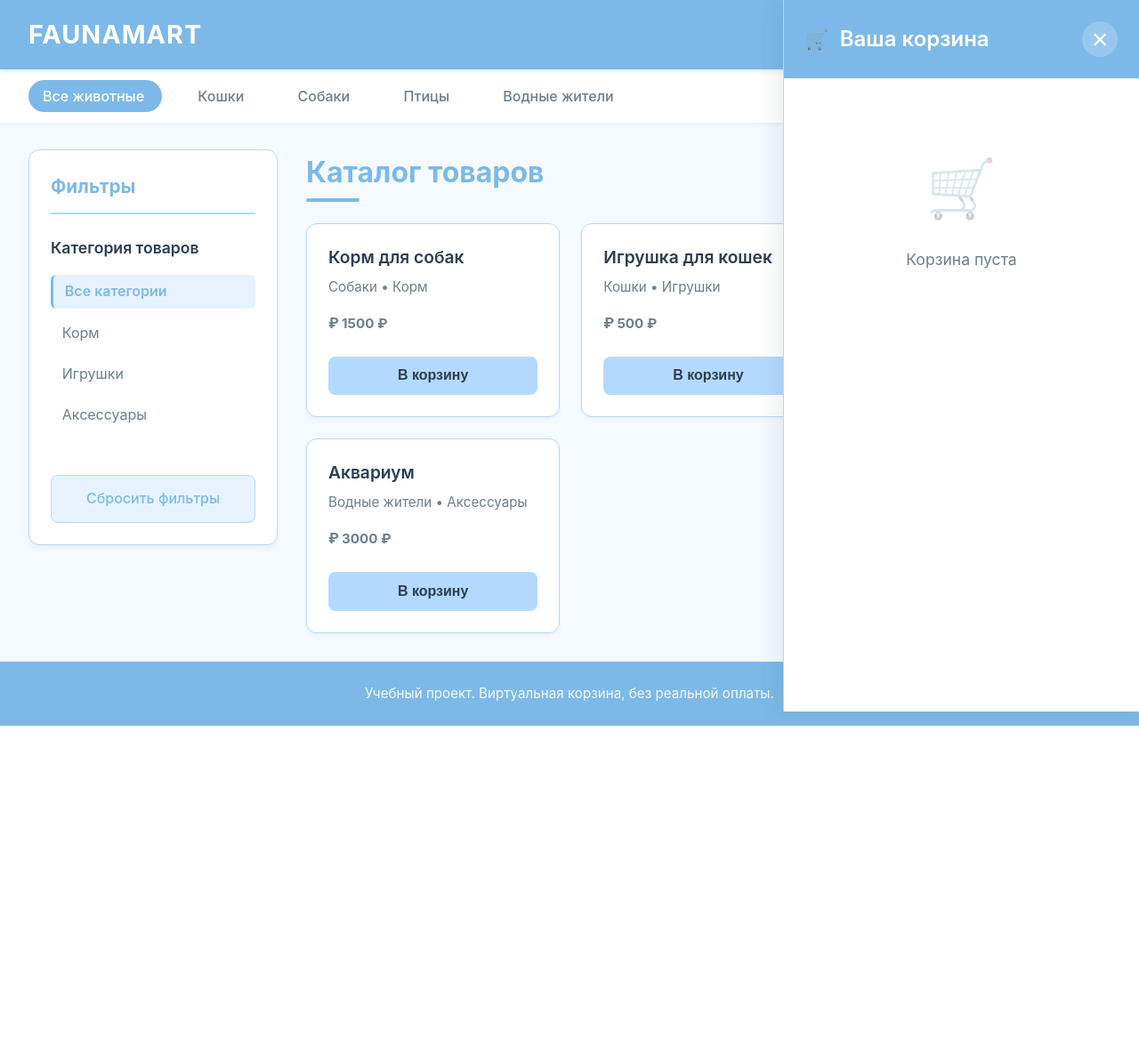
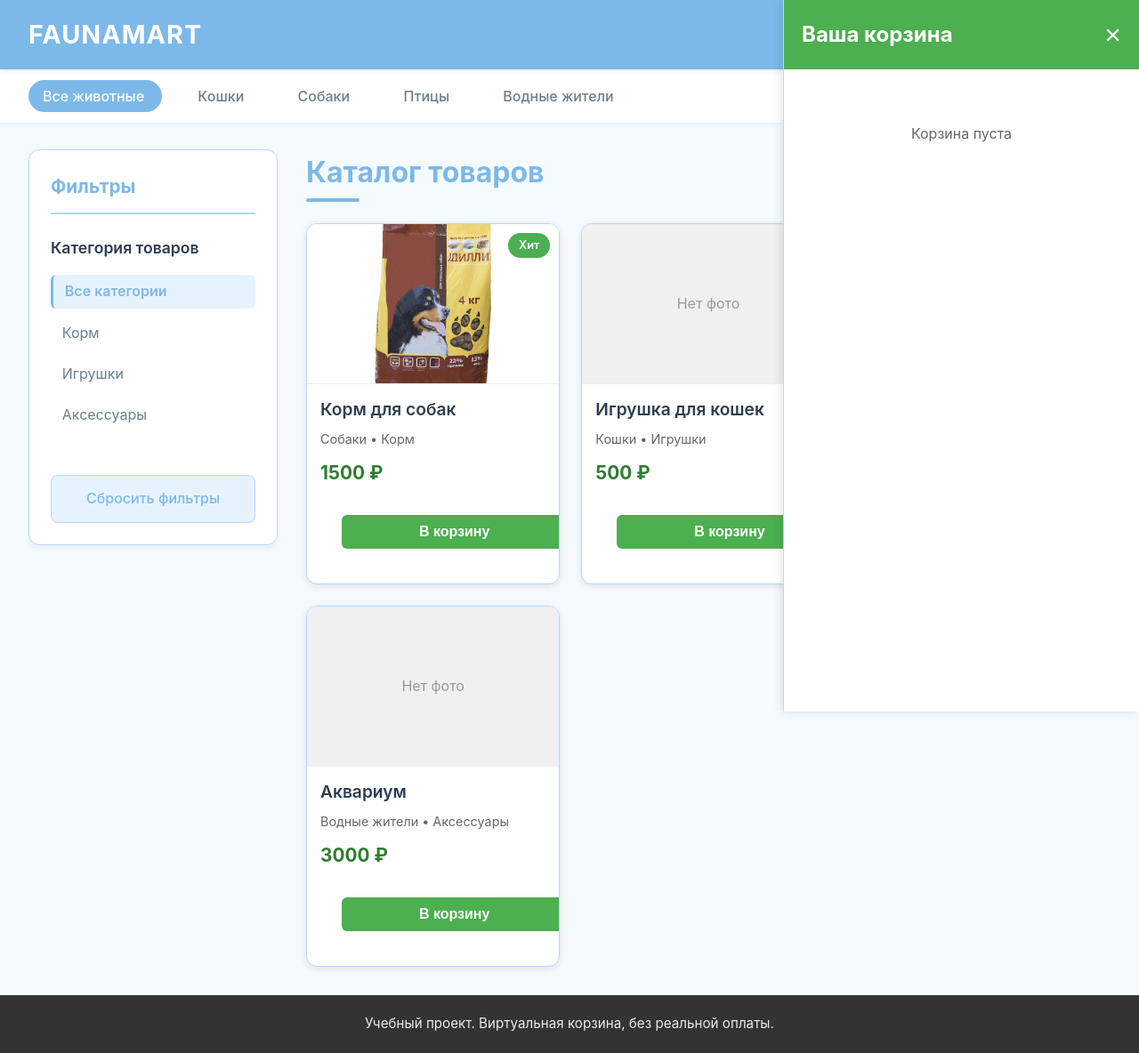
Before and after one commit to AndreevaMarina20/Catalog, a Django app: page / in a window 1280 px wide, after a click on "Открыть корзину". Shown: the whole page at 89% size. Before the commit the page ends 816 px from the top, so only its background shows below. Run offline with Django 5.2, Linux system fonts and the light colour scheme; data comes from the database, SQL or seed files in the repository.

Commit message:
ФОТО

```diff
--- a/catalog/templates/catalog/index.html
+++ b/catalog/templates/catalog/index.html
@@ -60,16 +60,42 @@
             <h2>Каталог товаров</h2>
             <div class="products-grid">
                 {% for product in products %}
-                <div class="product-card">
-                    <h3>{{ product.name }}</h3>
-                    <p>{{ product.animal.name }} • {{ product.category.name }}</p>
-                    <p class="product-price">{{ product.price }} ₽</p>
-                    <a href="{% url 'add_to_cart' product.id %}?next={{ request.get_full_path|urlencode }}" class="product-button">
-                        <button>В корзину</button>
-                    </a>
+                <div class="product-card" style="position: relative; background: white; border-radius: 12px; overflow: hidden; box-shadow: 0 2px 8px rgba(0,0,0,0.1);">
+
+                    <!-- ФОТО ТОВАРА -->
+                    {% if product.image %}
+                        <img src="{{ product.image.url }}" alt="{{ product.name }}" style="width: 100%; height: 180px; object-fit: cover; border-bottom: 1px solid #eee;">
+                    {% else %}
+                        <div style="width: 100%; height: 180px; background: #f0f0f0; display: flex; align-items: center; justify-content: center; border-bottom: 1px solid #eee;">
+                            <span style="color: #999;">Нет фото</span>
+                        </div>
+                    {% endif %}
+
+                    <!-- БЕЙДЖ (если есть) -->
+                    {% if product.badge %}
+                        <div style="position: absolute; top: 10px; right: 10px; background: #4CAF50; color: white; padding: 4px 12px; border-radius: 20px; font-size: 0.8rem; font-weight: 600; z-index: 10;">
+                            {{ product.badge }}
+                        </div>
+                    {% endif %}
+
+                    <!-- ИНФОРМАЦИЯ О ТОВАРЕ -->
+                    <div style="padding: 15px;">
+                        <h3 style="margin: 0 0 8px 0; font-size: 1.2rem;">{{ product.name }}</h3>
+                        <p style="margin: 0 0 10px 0; color: #666; font-size: 0.9rem;">
+                            {{ product.animal.name }} • {{ product.category.name }}
+                        </p>
+                        <p style="font-size: 1.3rem; font-weight: bold; color: #2E7D32; margin: 0 0 15px 0;">
+                            {{ product.price }} ₽
+                        </p>
+                        <a href="{% url 'add_to_cart' product.id %}?next={{ request.get_full_path|urlencode }}" style="text-decoration: none;">
+                            <button style="width: 100%; padding: 10px; background: #4CAF50; color: white; border: none; border-radius: 6px; font-size: 1rem; font-weight: 600; cursor: pointer; transition: background 0.3s;">
+                                В корзину
+                            </button>
+                        </a>
+                    </div>
                 </div>
                 {% empty %}
-                <p class="empty-message">
+                <p class="empty-message" style="grid-column: 1/-1; text-align: center; padding: 50px; color: #666;">
                     Товары не найдены
                 </p>
                 {% endfor %}
@@ -77,47 +103,50 @@
         </section>
     </main>
 
-    <div id="cart-modal" class="cart-modal">
-        <div class="cart-header">
-            <h2>Ваша корзина</h2>
-            <button onclick="document.getElementById('cart-modal').style.display='none'" class="close-button">&times;</button>
+    <div id="cart-modal" class="cart-modal" style="display: none; position: fixed; top: 0; right: 0; width: 400px; height: 100vh; background: white; box-shadow: -2px 0 10px rgba(0,0,0,0.1); z-index: 2000; overflow-y: auto;">
+        <div style="background: #4CAF50; color: white; padding: 20px; display: flex; justify-content: space-between; align-items: center;">
+            <h2 style="margin: 0;">Ваша корзина</h2>
+            <button onclick="document.getElementById('cart-modal').style.display='none'" style="background: none; border: none; color: white; font-size: 2rem; cursor: pointer;">&times;</button>
         </div>
 
-        <div id="cart-items">
+        <div style="padding: 20px;">
             {% if cart %}
                 {% for item in cart %}
                     {% with product=item.product %}
-                    <div class="cart-item">
-                        <p><strong>{{ product.name }}</strong></p>
-                        <p>Цена: {{ product.price }} ₽</p>
-                        <p>Количество: {{ item.quantity }}</p>
-                        <p class="item-total">Сумма: {% widthratio product.price 1 item.quantity %} ₽</p>
-                        <a href="{% url 'remove_from_cart' product.id %}?next={{ request.get_full_path|urlencode }}" class="remove-button">
-                            <button>Удалить</button>
+                    <div style="border-bottom: 1px solid #eee; padding: 15px 0;">
+                        <p style="margin: 0 0 5px 0;"><strong>{{ product.name }}</strong></p>
+                        <p style="margin: 0 0 5px 0;">Цена: {{ product.price }} ₽</p>
+                        <p style="margin: 0 0 5px 0;">Количество: {{ item.quantity }}</p>
+                        <p style="margin: 0 0 10px 0; font-weight: bold; color: #4CAF50;">
+                            Сумма: {% widthratio product.price 1 item.quantity %} ₽
+                        </p>
+                        <a href="{% url 'remove_from_cart' product.id %}?next={{ request.get_full_path|urlencode }}" style="text-decoration: none;">
+                            <button style="background: #f44336; color: white; border: none; padding: 5px 10px; border-radius: 4px; cursor: pointer;">Удалить</button>
                         </a>
                     </div>
                     {% endwith %}
                 {% endfor %}
 
-                <div class="cart-total">
+                <div style="font-size: 1.3rem; font-weight: bold; margin: 20px 0; text-align: right;">
                     Итого: {{ cart_total }} ₽
                 </div>
 
-                <a href="{% url 'clear_cart' %}?next={{ request.get_full_path|urlencode }}" class="checkout-button">
-                    <button>Оформить заказ</button>
+                <a href="{% url 'clear_cart' %}?next={{ request.get_full_path|urlencode }}" style="text-decoration: none;">
+                    <button style="width: 100%; padding: 12px; background: #4CAF50; color: white; border: none; border-radius: 6px; font-size: 1.1rem; font-weight: 600; cursor: pointer;">
+                        Оформить заказ
+                    </button>
                 </a>
             {% else %}
-                <p class="empty-cart">Корзина пуста</p>
+                <p style="text-align: center; padding: 40px; color: #666;">Корзина пуста</p>
             {% endif %}
         </div>
     </div>
 
-    <footer>
-        <p>Учебный проект. Виртуальная корзина, без реальной оплаты.</p>
+    <footer style="background: #333; color: white; text-align: center; padding: 20px; margin-top: auto;">
+        <p style="margin: 0;">Учебный проект. Виртуальная корзина, без реальной оплаты.</p>
     </footer>
 
     <script>
-        // Закрытие корзины при клике вне её
         window.onclick = function(event) {
             const modal = document.getElementById('cart-modal');
             if (event.target == modal) {
```
